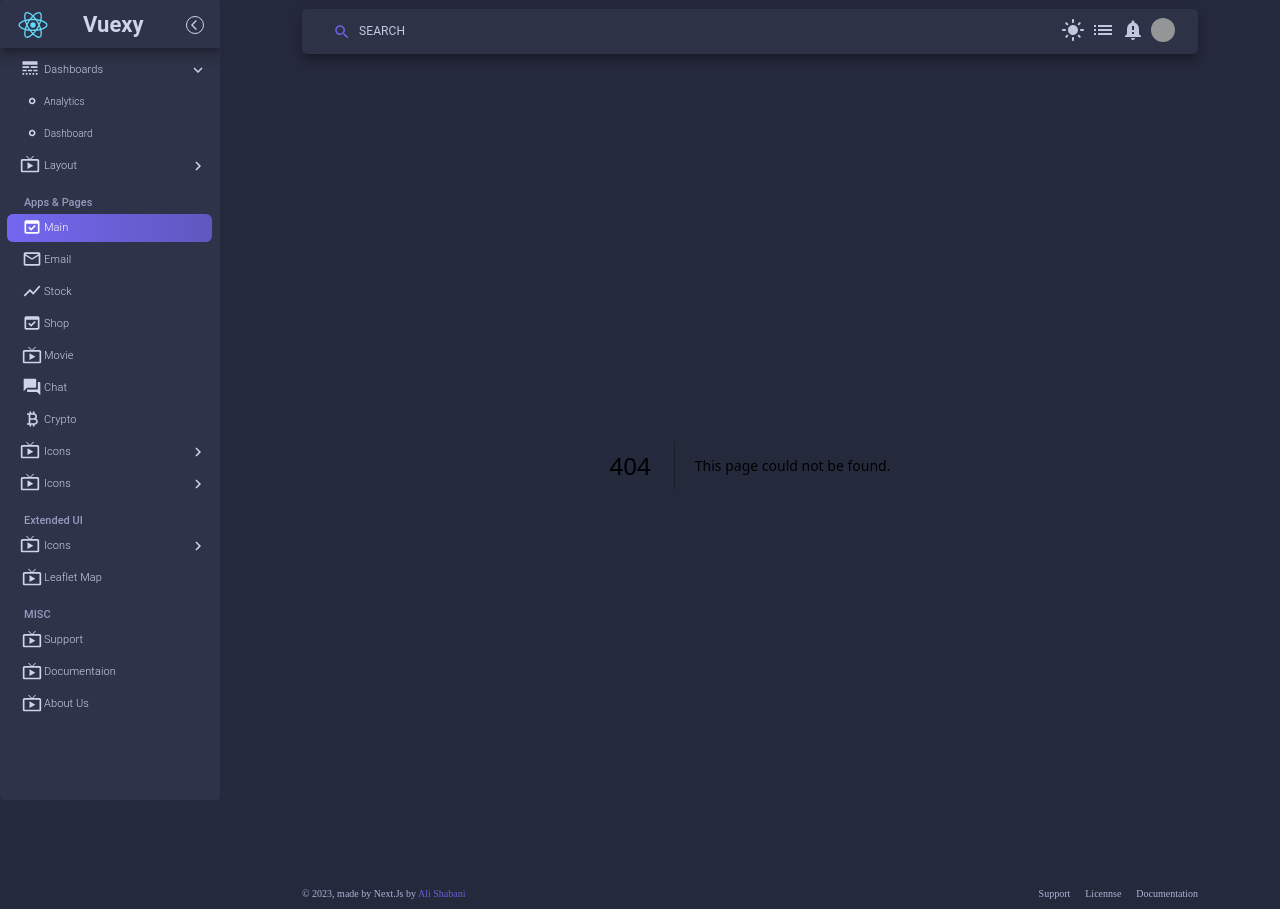
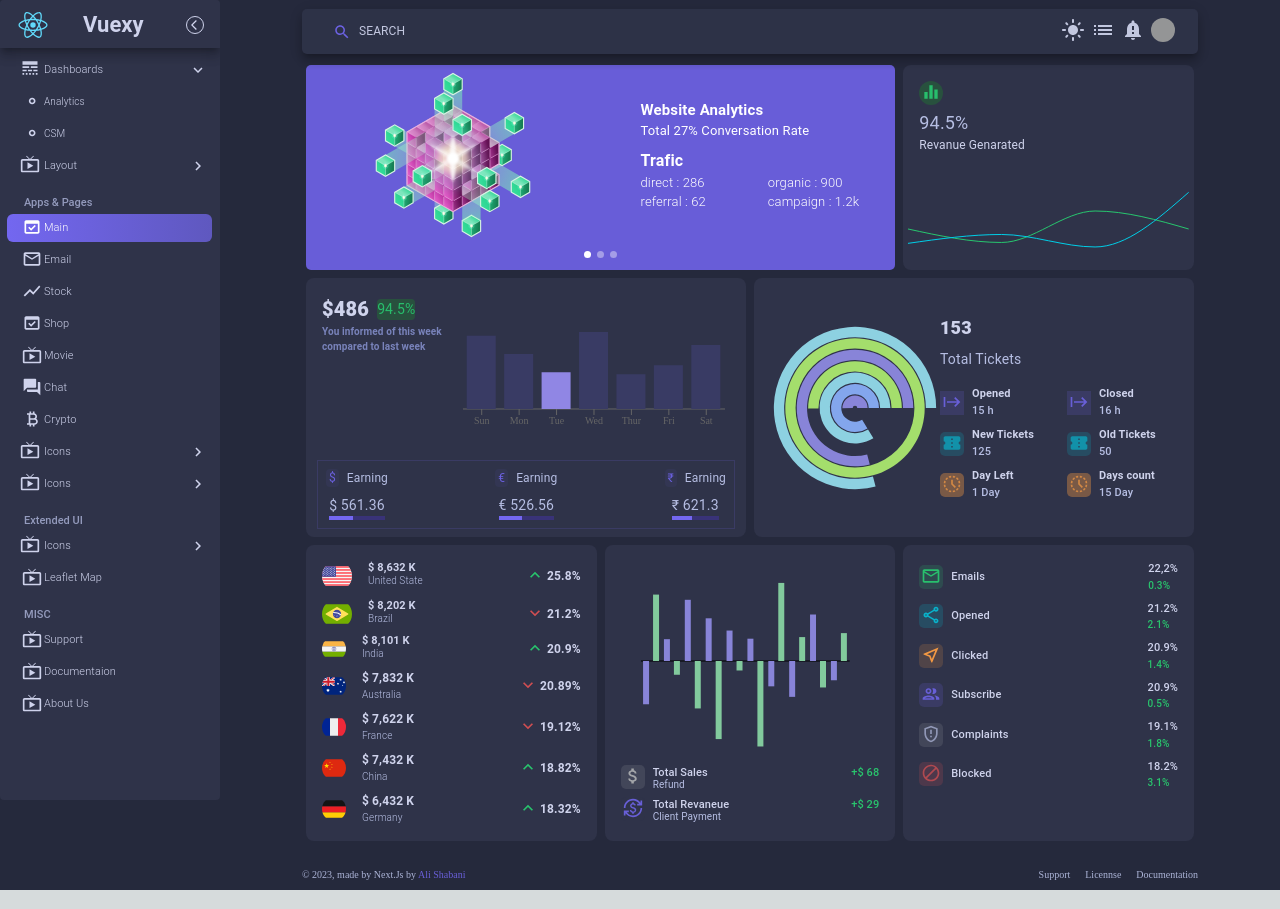
Before and after one commit to aliShab-dev/Vuexy-colon, a Next.js app: page /dashboard/csm in a window 1280 px wide. Before the commit this address had no page. Built offline with nearby package versions, Linux system fonts and the light colour scheme; grey boxes are pictures that could not be loaded.

Commit message:
csm_refactored

```diff
--- a/src/component/leftBar/LeftBarLayout.jsx
+++ b/src/component/leftBar/LeftBarLayout.jsx
@@ -42,8 +42,8 @@ const accordian = [
       },
       {
         id:2,
-        name: 'Dashboard',
-        to: 'dashboard/dashboard'
+        name: 'CSM',
+        to: 'dashboard/csm'
       },
     ]
   },
--- a/src/component/leftBar/component/accrodian & collapse/Collapse.jsx
+++ b/src/component/leftBar/component/accrodian & collapse/Collapse.jsx
@@ -5,13 +5,13 @@ import HdrStrongIcon from '@mui/icons-material/HdrStrong';
 import { StyledListItemButton } from '../../leftbar';
 import Link from 'next/link';
 import { btnHandler } from '../button/ButtonSlicer';
+import { ConnectingAirportsOutlined } from '@mui/icons-material';
 
 export const CollapseComponent = ({index, items }) => {
   const dispatch = useDispatch()
   const selectedIndex = useSelector(state => (state.AccordianSlicer.selectedIndex))
   const open = useSelector(state => (state.AccordianSlicer.isOpen))
   const selectedBtn = useSelector(state => (state.ButtonSlicer.selectedBtn))
-
 
   return (
     <Collapse
--- a/src/pages/dashboard/dashboard.js
+++ b/src/pages/dashboard/csm.js
@@ -4,7 +4,6 @@ import BarChart from '@/component/dashboard/BarChart'
 import styled from '@emotion/styled'
 import dashLoader from '@/component/dashboard/component/dashLoader'
 import TreeMap from '@/component/dashboard/treeMap'
-import RadarChart from '@/component/dashboard/RadarChart'
 import { CountryBoard } from '@/component/dashboard/CountryBoard'
 import { BrushBar } from '@/component/dashboard/BrushChart'
 import { Status } from '@/component/dashboard/Status'
@@ -57,9 +56,9 @@ const DashBoard = ({barData, linearData, radialData}) => {
 }
 
 export async function  getStaticProps () {
-  const {bar_chart} = await import('../data/data')
-  const {linear_chart} = await import('../data/data')
-  const {radial_chart} = await import('../data/data')
+  const {bar_chart} = await import('../../data/data')
+  const {linear_chart} = await import('../../data/data')
+  const {radial_chart} = await import('../../data/data')
 
   return{
     props: {
```
Also changed, not shown: src/pages/dashboard/analytics.js (+2 -7 lines).
